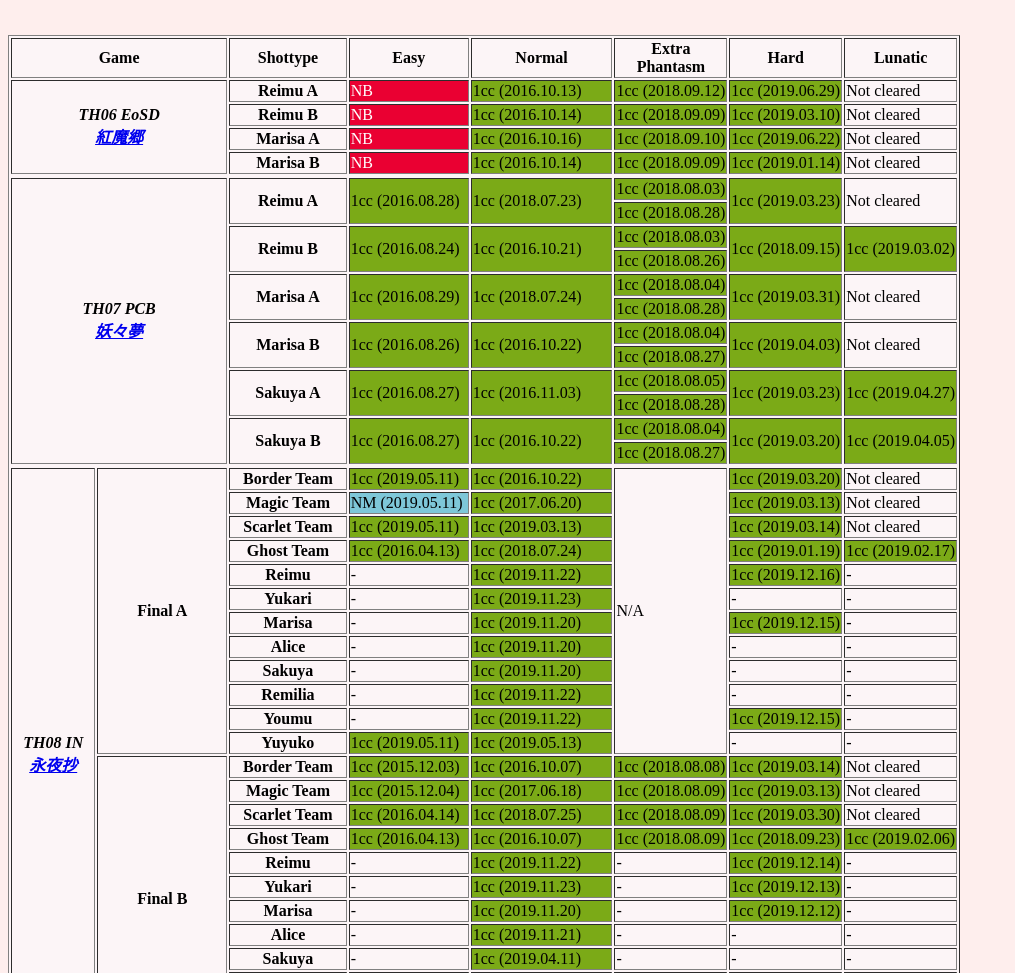
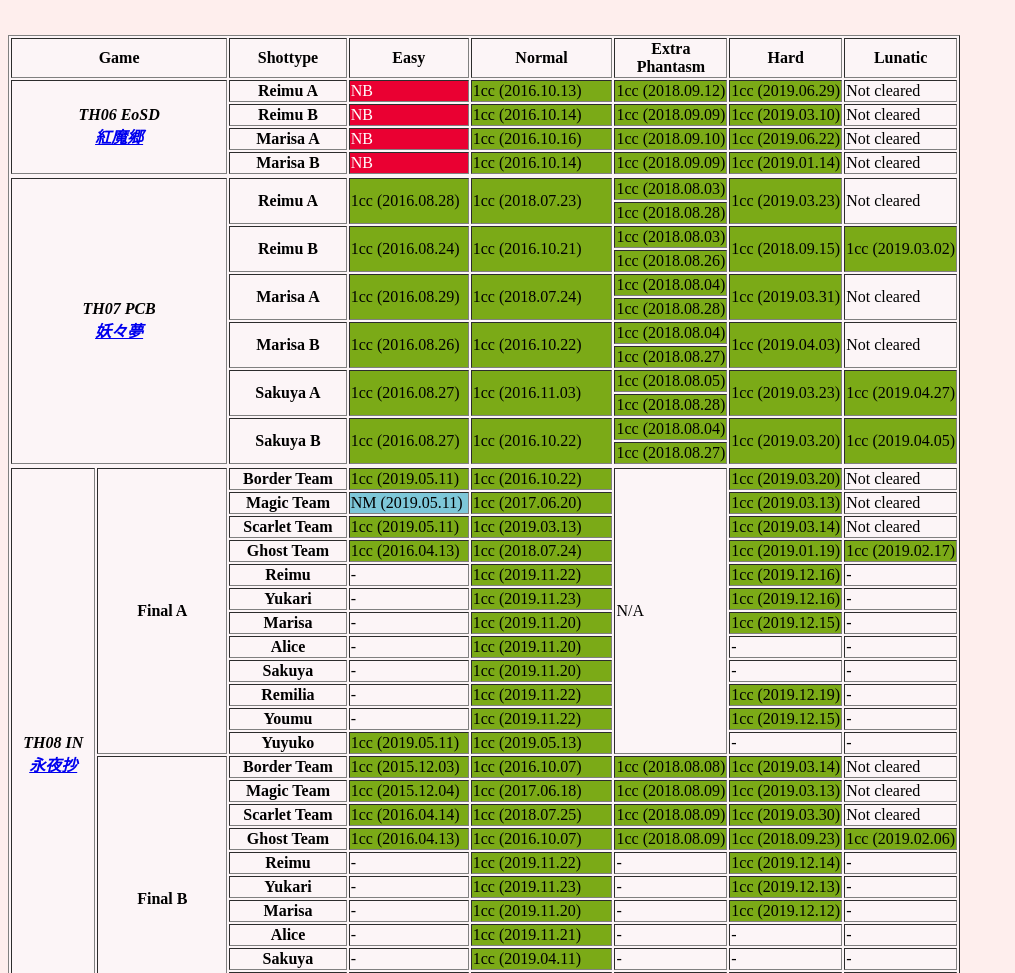
Before and after one commit to SaigyojiMiyako/SaigyojiMiyako.github.io, a plain HTML site: page history.html in a window 1280 px wide. Shown: the part 127-1100 px from the top of the page, without its empty margins (0-1015 px from the left). Drawn offline with Linux system fonts and the light colour scheme.

Commit message:
Update history.html
#59

Remilia A
Yukari A

```diff
--- a/history.html
+++ b/history.html
@@ -38,11 +38,11 @@
 <tr>                                                                                                       <th colspan="2">Scarlet Team</th> <td class="sc"> 1cc (2019.05.11) </td> <td class="sc"> 1cc (2019.03.13) </td>                                  <td class="sc"> 1cc (2019.03.14) </td> <td> Not cleared </td>          <!-- IN Scarlet Team 6A线 -->
 <tr>                                                                                                       <th colspan="2">Ghost Team  </th> <td class="sc"> 1cc (2016.04.13) </td> <td class="sc"> 1cc (2018.07.24) </td>                                  <td class="sc"> 1cc (2019.01.19) </td> <td class="sc"> 1cc (2019.02.17) </td>     <!-- IN Ghost Team   6A线 -->
 <tr>                                                                                                       <th colspan="2">Reimu       </th> <td> -  <!-- Blank --></td> <td class="sc"> 1cc (2019.11.22) </td>                                             <td class="sc"> 1cc (2019.12.16) </td>              <td> - </td> <!-- Reimu A -->
-<tr>                                                                                                       <th colspan="2">Yukari      </th> <td> -                </td> <td class="sc"> 1cc (2019.11.23) </td>                                  <td> - </td>              <td> - </td>
+<tr>                                                                                                       <th colspan="2">Yukari      </th> <td> -                </td> <td class="sc"> 1cc (2019.11.23) </td>                                             <td class="sc"> 1cc (2019.12.16) </td>              <td> - </td> <!-- Yukari A -->
 <tr>                                                                                                       <th colspan="2">Marisa      </th> <td> -                </td> <td class="sc"> 1cc (2019.11.20) </td>                                             <td class="sc"> 1cc (2019.12.15) </td>              <td> - </td> <!-- Marisa A -->
 <tr>                                                                                                       <th colspan="2">Alice       </th> <td> -                </td> <td class="sc"> 1cc (2019.11.20) </td>                                  <td> - </td>              <td> - </td>
 <tr>                                                                                                       <th colspan="2">Sakuya      </th> <td> -                </td> <td class="sc"> 1cc (2019.11.20) </td>                                  <td> - </td>              <td> - </td>
-<tr>                                                                                                       <th colspan="2">Remilia     </th> <td> -                </td> <td class="sc"> 1cc (2019.11.22) </td>                                  <td> - </td>              <td> - </td>
+<tr>                                                                                                       <th colspan="2">Remilia     </th> <td> -                </td> <td class="sc"> 1cc (2019.11.22) </td>                                             <td class="sc"> 1cc (2019.12.19) </td>              <td> - </td> <!-- Remilia A -->
 <tr>                                                                                                       <th colspan="2">Youmu       </th> <td> -                </td> <td class="sc"> 1cc (2019.11.22) </td>                                             <td class="sc"> 1cc (2019.12.15) </td>              <td> - </td> <!-- Yomu A -->
 <tr>                                                                                                       <th colspan="2">Yuyuko      </th> <td class="sc"> 1cc (2019.05.11) </td> <td class="sc"> 1cc (2019.05.13) </td>                                  <td> - </td>              <td> - </td>
 <!--                                                                                                                        6B线                                   Easy                                   Normal                                     Extra            6B线                  Hard                  Lunatic                  -->
```
